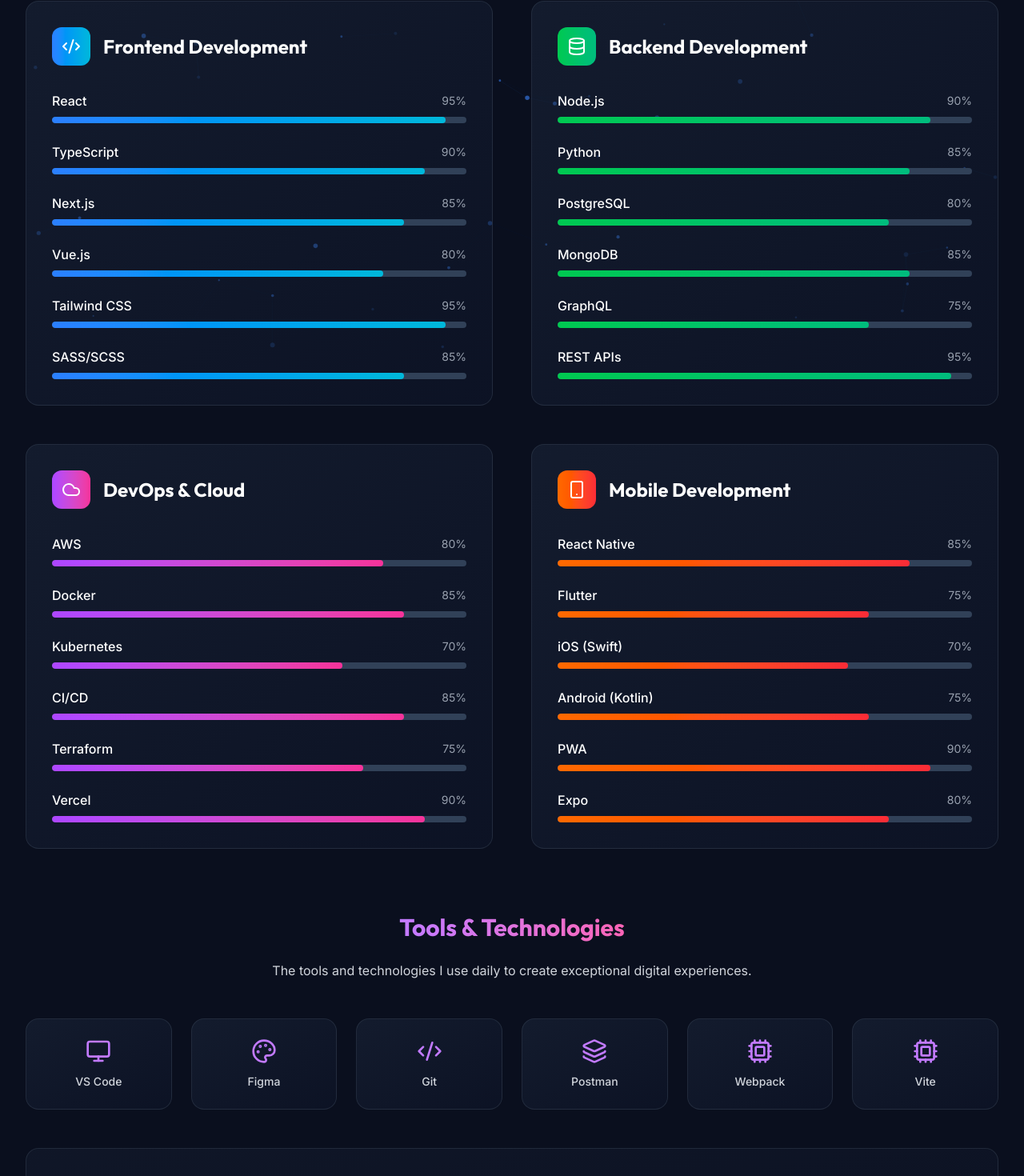
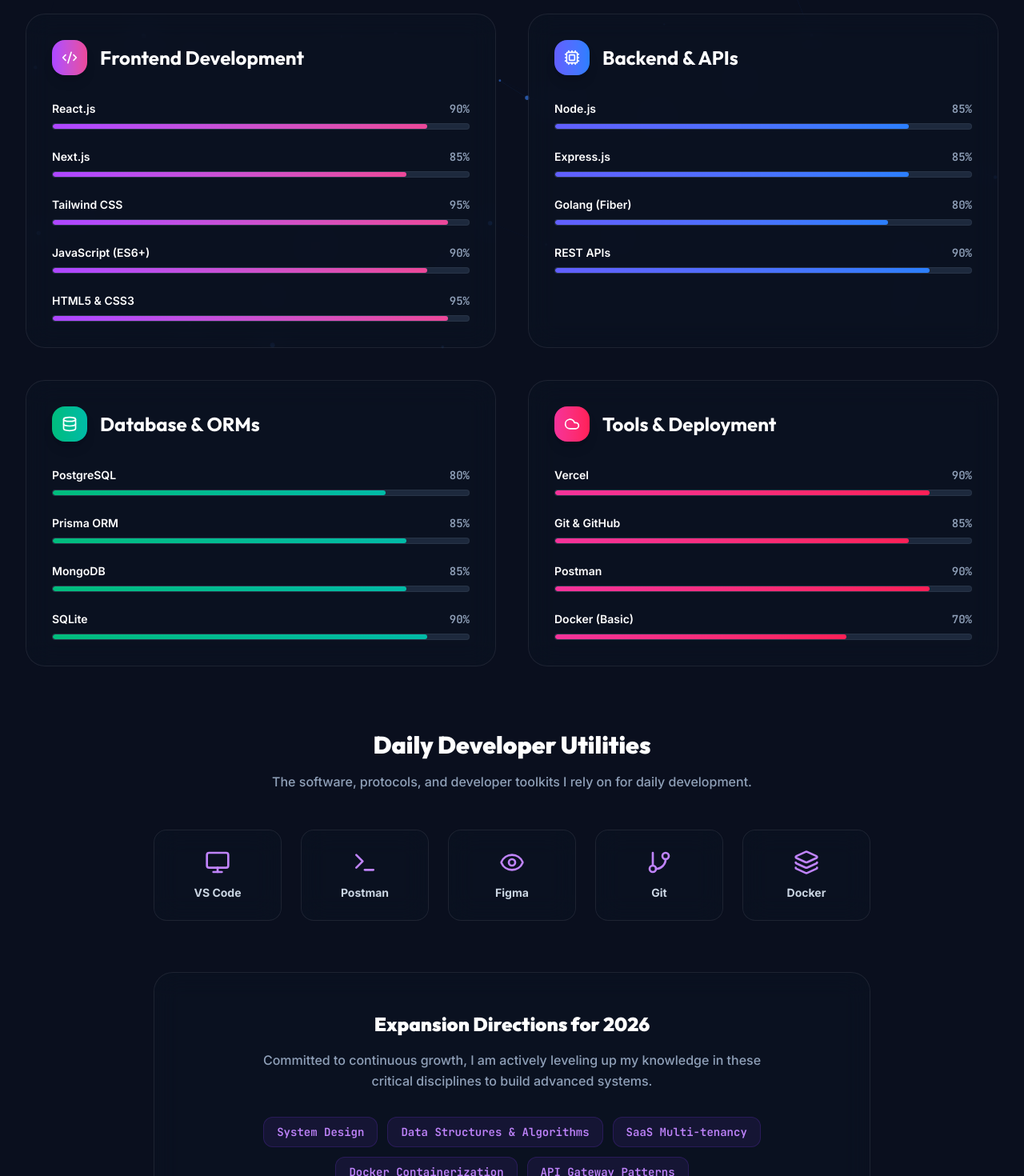
Before and after one commit to 0001ashishYadav/portfolio_ashishYadav, a React (Vite) app: page /skills in a window 1280 px wide. Shown: the part 347-1817 px from the top of the page at 80% size. Built offline with nearby package versions, Linux system fonts and the light colour scheme.

Commit message:
feat: update Skills with focused categories, progress bars, and learning path goals

```diff
--- a/src/pages/Skills.tsx
+++ b/src/pages/Skills.tsx
@@ -1,13 +1,14 @@
 import { motion } from "framer-motion";
 import {
   Code2,
-  Palette,
   Database,
   Cloud,
-  Smartphone,
+  Layers,
+  Terminal,
   Cpu,
   Monitor,
-  Layers,
+  Eye,
+  GitBranch,
 } from "lucide-react";
 
 const Skills = () => {
@@ -15,69 +16,61 @@
     {
       title: "Frontend Development",
       icon: Code2,
-      color: "from-blue-500 to-cyan-500",
+      color: "from-purple-500 to-accent-500",
       skills: [
-        { name: "React", level: 95 },
-        { name: "TypeScript", level: 90 },
+        { name: "React.js", level: 90 },
         { name: "Next.js", level: 85 },
-        { name: "Vue.js", level: 80 },
         { name: "Tailwind CSS", level: 95 },
-        { name: "SASS/SCSS", level: 85 },
+        { name: "JavaScript (ES6+)", level: 90 },
+        { name: "HTML5 & CSS3", level: 95 },
       ],
     },
     {
-      title: "Backend Development",
-      icon: Database,
-      color: "from-green-500 to-emerald-500",
+      title: "Backend & APIs",
+      icon: Cpu,
+      color: "from-indigo-500 to-blue-500",
       skills: [
-        { name: "Node.js", level: 90 },
-        { name: "Python", level: 85 },
-        { name: "PostgreSQL", level: 80 },
-        { name: "MongoDB", level: 85 },
-        { name: "GraphQL", level: 75 },
-        { name: "REST APIs", level: 95 },
+        { name: "Node.js", level: 85 },
+        { name: "Express.js", level: 85 },
+        { name: "Golang (Fiber)", level: 80 },
+        { name: "REST APIs", level: 90 },
       ],
     },
     {
-      title: "DevOps & Cloud",
-      icon: Cloud,
-      color: "from-purple-500 to-pink-500",
+      title: "Database & ORMs",
+      icon: Database,
+      color: "from-emerald-500 to-teal-500",
       skills: [
-        { name: "AWS", level: 80 },
-        { name: "Docker", level: 85 },
-        { name: "Kubernetes", level: 70 },
-        { name: "CI/CD", level: 85 },
-        { name: "Terraform", level: 75 },
-        { name: "Vercel", level: 90 },
+        { name: "PostgreSQL", level: 80 },
+        { name: "Prisma ORM", level: 85 },
+        { name: "MongoDB", level: 85 },
+        { name: "SQLite", level: 90 },
       ],
     },
     {
-      title: "Mobile Development",
-      icon: Smartphone,
-      color: "from-orange-500 to-red-500",
+      title: "Tools & Deployment",
+      icon: Cloud,
+      color: "from-pink-500 to-rose-500",
       skills: [
-        { name: "React Native", level: 85 },
-        { name: "Flutter", level: 75 },
-        { name: "iOS (Swift)", level: 70 },
-        { name: "Android (Kotlin)", level: 75 },
-        { name: "PWA", level: 90 },
-        { name: "Expo", level: 80 },
+        { name: "Vercel", level: 90 },
+        { name: "Git & GitHub", level: 85 },
+        { name: "Postman", level: 90 },
+        { name: "Docker (Basic)", level: 70 },
       ],
     },
   ];
 
   const tools = [
     { name: "VS Code", icon: Monitor },
-    { name: "Figma", icon: Palette },
-    { name: "Git", icon: Code2 },
-    { name: "Postman", icon: Layers },
-    { name: "Webpack", icon: Cpu },
-    { name: "Vite", icon: Cpu },
+    { name: "Postman", icon: Terminal },
+    { name: "Figma", icon: Eye },
+    { name: "Git", icon: GitBranch },
+    { name: "Docker", icon: Layers },
   ];
 
   return (
     <motion.div
-      className="min-h-screen pt-20 relative z-10"
+      className="min-h-screen pt-24 relative z-10"
       initial={{ opacity: 0 }}
       animate={{ opacity: 1 }}
       exit={{ opacity: 0 }}
@@ -91,35 +84,31 @@
           animate={{ y: 0, opacity: 1 }}
           transition={{ duration: 0.8, delay: 0.2 }}
         >
-          <h1 className="text-4xl md:text-6xl font-display font-bold mb-6">
-            <span className="bg-gradient-to-r from-purple-400 to-pink-400 bg-clip-text text-transparent">
+          <h1 className="text-4xl md:text-6xl font-display font-black mb-6">
+            <span className="gradient-text">
               Skills & Expertise
             </span>
           </h1>
-          <p className="text-xl text-gray-300 max-w-3xl mx-auto">
-            A comprehensive overview of my technical skills and the tools I use
-            to bring ideas to life.
+          <p className="text-lg md:text-xl text-slate-300 max-w-3xl mx-auto font-medium">
+            A focused breakdown of my full-stack capabilities, database designs, and dev tools.
           </p>
         </motion.div>
 
-        {/* Skills Categories */}
-        <div className="grid lg:grid-cols-2 gap-12 mb-20">
+        {/* Skills Categories Grid */}
+        <div className="grid lg:grid-cols-2 gap-10 mb-20">
           {skillCategories.map((category, categoryIndex) => (
             <motion.div
               key={category.title}
-              className="bg-gradient-to-br from-slate-800/50 to-slate-900/50 rounded-2xl p-8 border border-gray-700/50"
-              initial={{ y: 50, opacity: 0 }}
-              animate={{ y: 0, opacity: 1 }}
-              transition={{ duration: 0.8, delay: 0.4 + categoryIndex * 0.1 }}
+              className="bg-bg-card/45 glass-card rounded-3xl p-8 border border-white/5 fade-in-up"
             >
               {/* Category Header */}
               <div className="flex items-center mb-8">
                 <div
-                  className={`p-3 rounded-xl bg-gradient-to-r ${category.color} mr-4`}
+                  className={`p-3 rounded-2xl bg-gradient-to-r ${category.color} shadow-lg mr-4`}
                 >
-                  <category.icon className="w-6 h-6 text-white" />
+                  <category.icon className="w-5 h-5 text-white" />
                 </div>
-                <h2 className="text-2xl font-display font-bold text-white">
+                <h2 className="text-xl md:text-2xl font-display font-bold text-white">
                   {category.title}
                 </h2>
               </div>
@@ -134,25 +123,26 @@
                     animate={{ x: 0, opacity: 1 }}
                     transition={{
                       duration: 0.5,
-                      delay: 0.6 + categoryIndex * 0.1 + skillIndex * 0.05,
+                      delay: 0.4 + categoryIndex * 0.1 + skillIndex * 0.05,
                     }}
                   >
-                    <div className="flex justify-between items-center">
-                      <span className="text-white font-medium">
+                    <div className="flex justify-between items-center text-sm">
+                      <span className="text-white font-semibold">
                         {skill.name}
                       </span>
-                      <span className="text-gray-400 text-sm">
+                      <span className="text-slate-400 font-bold font-mono">
                         {skill.level}%
                       </span>
                     </div>
-                    <div className="h-2 bg-slate-700 rounded-full overflow-hidden">
+                    {/* Progress Track */}
+                    <div className="h-2 bg-slate-800 rounded-full overflow-hidden border border-white/5">
                       <motion.div
                         className={`h-full bg-gradient-to-r ${category.color} rounded-full`}
                         initial={{ width: 0 }}
                         animate={{ width: `${skill.level}%` }}
                         transition={{
-                          duration: 1,
-                          delay: 0.8 + categoryIndex * 0.1 + skillIndex * 0.05,
+                          duration: 1.2,
+                          delay: 0.6 + categoryIndex * 0.1 + skillIndex * 0.05,
                           ease: "easeOut",
                         }}
                       />
@@ -164,79 +154,60 @@
           ))}
         </div>
 
-        {/* Tools & Technologies */}
+        {/* Tools Grid */}
         <motion.div
-          className="text-center mb-12"
+          className="text-center mb-16"
           initial={{ y: 50, opacity: 0 }}
           animate={{ y: 0, opacity: 1 }}
-          transition={{ duration: 0.8, delay: 0.8 }}
+          transition={{ duration: 0.8, delay: 0.6 }}
         >
-          <h2 className="text-3xl font-display font-bold mb-6">
-            <span className="bg-gradient-to-r from-purple-400 to-pink-400 bg-clip-text text-transparent">
-              Tools & Technologies
-            </span>
+          <h2 className="text-2xl md:text-3xl font-display font-black mb-4 text-white">
+            Daily Developer Utilities
           </h2>
-          <p className="text-gray-300 max-w-2xl mx-auto mb-12">
-            The tools and technologies I use daily to create exceptional digital
-            experiences.
+          <p className="text-slate-400 max-w-2xl mx-auto mb-12 font-medium text-sm md:text-base">
+            The software, protocols, and developer toolkits I rely on for daily development.
           </p>
 
-          <div className="grid grid-cols-2 md:grid-cols-3 lg:grid-cols-6 gap-6">
+          <div className="grid grid-cols-2 sm:grid-cols-3 lg:grid-cols-5 gap-6 max-w-4xl mx-auto">
             {tools.map((tool, index) => (
               <motion.div
                 key={tool.name}
-                className="group bg-gradient-to-br from-slate-800/50 to-slate-900/50 rounded-2xl p-6 border border-gray-700/50 hover:border-purple-500/30 transition-all duration-300"
+                className="group bg-bg-card/45 glass-card rounded-2xl p-6 border border-white/5 hover:border-primary-500/30 transition-all duration-300"
                 initial={{ scale: 0.8, opacity: 0 }}
                 animate={{ scale: 1, opacity: 1 }}
-                transition={{ duration: 0.5, delay: 0.8 + index * 0.1 }}
-                whileHover={{ scale: 1.05, y: -5 }}
+                transition={{ duration: 0.5, delay: 0.6 + index * 0.05 }}
+                whileHover={{ scale: 1.05, y: -4 }}
               >
-                <tool.icon className="w-8 h-8 text-purple-400 mx-auto mb-3 group-hover:text-pink-400 transition-colors" />
-                <p className="text-gray-300 text-sm font-medium">{tool.name}</p>
+                <tool.icon className="w-8 h-8 text-primary-300 mx-auto mb-3 group-hover:text-accent-500 transition-colors" />
+                <p className="text-slate-300 text-sm font-bold">{tool.name}</p>
               </motion.div>
             ))}
           </div>
         </motion.div>
 
-        {/* Learning Journey */}
+        {/* Learning Direction Footer */}
         <motion.div
-          className="bg-gradient-to-br from-slate-800/30 to-slate-900/30 rounded-2xl p-8 md:p-12 border border-gray-700/50 text-center"
+          className="bg-bg-card/30 glass-card rounded-3xl p-8 md:p-12 border border-white/5 text-center max-w-4xl mx-auto"
           initial={{ y: 50, opacity: 0 }}
           animate={{ y: 0, opacity: 1 }}
-          transition={{ duration: 0.8, delay: 1.0 }}
+          transition={{ duration: 0.8, delay: 0.8 }}
         >
-          <h2 className="text-3xl font-display font-bold text-white mb-6">
-            Continuous Learning
+          <h2 className="text-2xl font-display font-black text-white mb-4">
+            Expansion Directions for 2026
           </h2>
-          <p className="text-gray-300 text-lg max-w-4xl mx-auto leading-relaxed">
-            Technology evolves rapidly, and I'm committed to staying at the
-            forefront. Currently exploring{" "}
-            <span className="text-purple-400 font-semibold">
-              Web3 technologies
-            </span>
-            ,
-            <span className="text-pink-400 font-semibold">
-              {" "}
-              AI/ML integration
-            </span>
-            , and
-            <span className="text-purple-400 font-semibold">
-              {" "}
-              advanced React patterns
-            </span>
-            . My goal is to continuously expand my skill set and deliver
-            cutting-edge solutions.
+          <p className="text-slate-400 text-sm md:text-base max-w-2xl mx-auto leading-relaxed font-medium mb-8">
+            Committed to continuous growth, I am actively leveling up my knowledge in these critical disciplines to build advanced systems.
           </p>
 
-          <div className="mt-8 flex flex-wrap justify-center gap-4">
-            {["WebAssembly", "Rust", "Solidity", "Three.js", "TensorFlow"].map(
+          <div className="flex flex-wrap justify-center gap-3">
+            {["System Design", "Data Structures & Algorithms", "SaaS Multi-tenancy", "Docker Containerization", "API Gateway Patterns"].map(
               (tech, index) => (
                 <motion.span
                   key={tech}
-                  className="px-4 py-2 bg-gradient-to-r from-purple-500/20 to-pink-500/20 text-purple-300 rounded-full border border-purple-500/30 text-sm"
+                  className="px-4 py-2 bg-primary-500/10 border border-primary-500/20 text-primary-300 rounded-xl font-bold font-mono text-xs md:text-sm"
                   initial={{ opacity: 0, scale: 0.8 }}
                   animate={{ opacity: 1, scale: 1 }}
-                  transition={{ duration: 0.5, delay: 1.2 + index * 0.1 }}
+                  transition={{ duration: 0.5, delay: 1.0 + index * 0.05 }}
                 >
                   {tech}
                 </motion.span>
```
